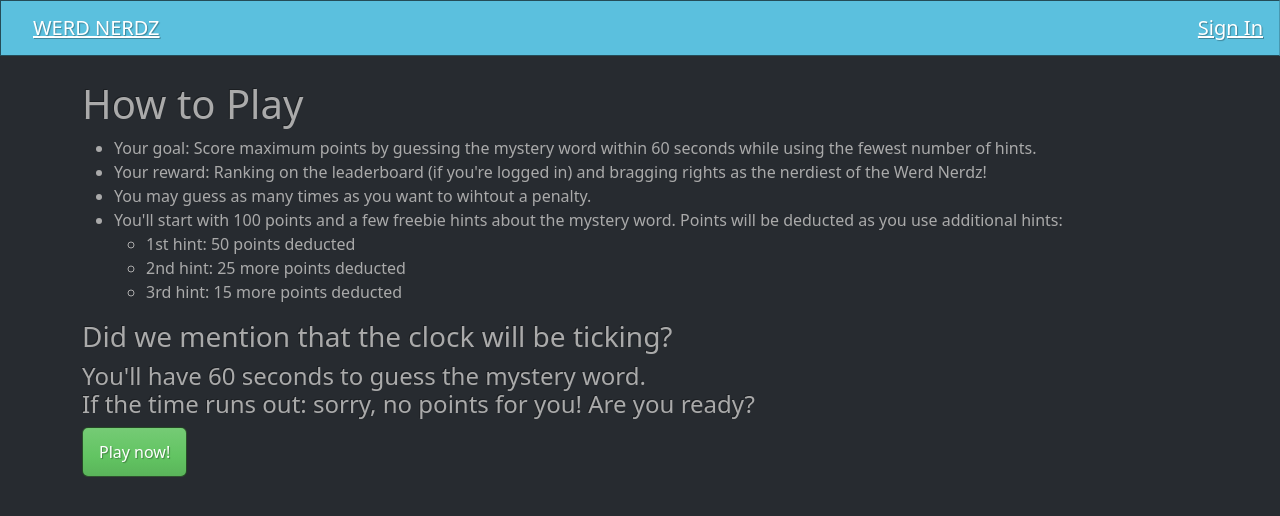
After one commit to tmflower/capstone-1, a Flask app: page /game/info in a window 1280 px wide. The commit adds this page. Shown: the top 516 px of the page. Run offline with Flask 2, Linux system fonts and the light colour scheme; some libraries are stand-ins or nearby versions.

Commit message:
add game routes and templates

```diff
--- a/app.py
+++ b/app.py
@@ -1,10 +1,11 @@
-from flask import Flask, render_template, redirect, flash, session
+from flask import Flask, render_template, redirect, flash, session, request, jsonify
 from flask_debugtoolbar import DebugToolbarExtension
 from psycopg2 import IntegrityError
-from models import db, connect_db, User
+from models import db, connect_db, User, Word
 from secret import KEY
 from forms import NewUserForm, UserLoginForm
 from sqlalchemy.exc import IntegrityError
+import requests, json
 
 app = Flask(__name__)
 
@@ -19,7 +20,6 @@ connect_db(app)
 
 # db.drop_all()
 # db.create_all()
-
 
 BASE_URL = "https://wordsapiv1.p.rapidapi.com/words/"
 
@@ -36,7 +36,7 @@ def home_page():
 
 @app.route('/signup', methods=["GET", "POST"])
 def user_signup():
-    """Allows a new user to sign up for a free account."""
+    """Allows a new user to sign up for a free account when a unique username and valid password is submitted."""
     form = NewUserForm()
     if form.validate_on_submit():
         try:
@@ -50,7 +50,7 @@ def user_signup():
             session["user_id"] = user.id
 
             flash(f"You have created an account, {username}!", "success")
-            return redirect('/game')
+            return redirect('/game/info')
 
         except IntegrityError:
             flash("Sorry, that username is already taken. Please try another one.", "warning")
@@ -72,12 +72,13 @@ def user_login():
         if user:
             session["user_id"] = user.id
             flash(f"You are logged in, {username}!", "success")
-            return redirect('/game')
+            return redirect('/game/info')
 
         else:
             flash("Username or password not valid. Please try again.", "danger")
 
     return render_template('login.html', form=form)
+
 
 @app.route('/logout')
 def user_logout():
@@ -86,7 +87,66 @@ def user_logout():
     return redirect('/')
 
 
-@app.route('/game')
+@app.route('/game/info')
 def game_overview():
     """Displays instructions/rules for game and start button."""
-    return render_template('game.html')
+    return render_template('game-info.html')
+
+
+@app.route('/game/play')
+def game_play():
+    """Initiates game by getting a random word from Words API with the given parameters"""
+
+    querystring = {"lettersmin":"6","lettersMax":"10","syllablesMin":"2","syllablesMax":"6","frequencymin":"2.00","frequencymax":"5.00","hasDetails":"definitions", "hasDetails":"synonyms", "random":"true"}
+
+    response = requests.request("GET", BASE_URL, headers=HEADERS, params=querystring)
+    data = response.json()
+    print(data)
+
+    mystery_word = Word(
+    word = data['word'],
+    pos = data['results'][0]['partOfSpeech'],
+    syllable_count = data['syllables']['count'],
+    definition = data['results'][0]['definition'],
+    synonyms = data['results'][0]['synonyms']
+    )
+
+    db.session.add(mystery_word)
+    db.session.commit()
+
+    synonyms = data['results'][0]['synonyms']
+
+    session['word'] = mystery_word.word
+
+    return render_template('/game-play.html', word=mystery_word, synonyms=synonyms)
+
+
+@app.route('/game/check-guess', methods=["GET","POST"])
+def check_guess():
+    """Checks if user has guessed the word and provide feedback accordingly"""
+    guess = request.args['guess']
+    return jsonify(guess)
+
+
+@app.route('/game/get-score', methods=["POST"])
+def get_score():
+    """Get final score when game ends"""
+    output = request.get_json()
+    print(f"**************************************{output}")
+    result = json.loads(output)
+    print(f"#######################################{result}")
+    score = result['score']
+    session['score'] = score
+    print(f"@@@@@@@@@@@@@@@@@@@@@@@@@@@@@@@@@@@@@@@{score}")
+    print(f"Session score is ${session['score']}%%%%%%%%%%%%%%%%%%%%%%%%%%%%%%%%%%%%%")
+    return result
+
+
+@app.route('/game/finish')
+def show_stats():
+    """Displays feedback and game stats when user guesses word correctly or time runs out."""
+    word = session['word']
+    print(f"WORD is {word}******************************************")
+    score = session['score']
+    print(f"SCORE is {score}********************************")
+    return render_template('game-finish.html', score=score, word=word)
--- a/forms.py
+++ b/forms.py
@@ -4,9 +4,9 @@ from wtforms import StringField
 from wtforms.validators import InputRequired, Length
 
 class NewUserForm(FlaskForm):
-    username = StringField("Username", validators=[InputRequired(), Length(min=5, max=15)])
+    username = StringField("Username", validators=[InputRequired(), Length(max=15)])
     password = StringField("Password", validators=[InputRequired(), Length(min=5, max=15)])
 
 class UserLoginForm(FlaskForm):
-    username = StringField("Username", validators=[InputRequired(), Length(min=5, max=15)])
+    username = StringField("Username", validators=[InputRequired(), Length(max=15)])
     password = StringField("Password", validators=[InputRequired(), Length(min=5, max=15)])
--- a/requirements.txt
+++ b/requirements.txt
@@ -1,6 +1,8 @@
 bcrypt==3.2.2
 blinker==1.4
+certifi==2022.5.18.1
 cffi==1.15.0
+charset-normalizer==2.0.12
 click==8.1.3
 dnspython==2.2.1
 Flask==2.1.2
@@ -9,6 +11,7 @@ Flask-DebugToolbar==0.13.1
 Flask-SQLAlchemy==2.5.1
 Flask-WTF==1.0.1
 greenlet==1.1.2
+idna==3.3
 importlib-metadata==4.11.4
 is-disposable-email==1.0.0
 itsdangerous==2.1.2
@@ -16,8 +19,10 @@ Jinja2==3.1.2
 MarkupSafe==2.1.1
 psycopg2==2.9.3
 pycparser==2.21
+requests==2.27.1
 SQLAlchemy==1.4.37
 typing-extensions==4.2.0
+urllib3==1.26.9
 Werkzeug==2.1.2
 WTForms==3.0.1
 wtforms-validators==1.0.0
--- a/static/app.js
+++ b/static/app.js
@@ -0,0 +1,143 @@
+let points;
+
+function startGame() {
+    points = 100;
+    $('#points').text(`Your points: ${points}`)
+    let counter = 10;
+    const timer = setInterval(function(){
+        console.log(counter);
+        $('#timer').text(`${counter}`);
+        counter--;
+        if (counter === 0) {
+            clearInterval(timer);
+            console.log('timer has stopped!')
+            score = 0;
+            getScore();
+            location.replace('/game/finish');
+        }
+    }, 1000);
+}
+
+// const playBtn = $('#play-btn');
+// playBtn.on('click', startGame());
+// $('#replay').on('click', startGame());
+
+
+const $guessForm = $('#check-guess')
+const $guess = $('#guess')
+
+$guessForm.on('submit', checkGuess);
+
+async function checkGuess(evt) {
+    evt.preventDefault();
+    let guess = $guess.val();
+    console.log(guess)
+
+    const resp = await axios.get(`/game/check-guess`, { params: { guess: guess } });
+    console.log(resp)
+    response = resp.config.params.guess
+    console.log(response)
+
+    let mysteryWord = $('#mystery-word').text()
+
+    if (guess === mysteryWord) {
+        $('#feedback').text("You guessed it!");
+        getScore();
+        location.assign('/game/finish')
+    }
+
+    else {
+        $('#feedback').text("Sorry, that's not it.");
+        $guessForm.trigger('reset')
+    }
+}
+
+const $hint1 = $('#hint-1');
+$hint1.on('click', showHint1);
+
+function showHint1() {
+
+    const $definition = $('#definition');
+    if (points === 100) {
+        $definition.removeClass('invisible');
+        points -= 50;
+        $('#points').text(`Your points: ${points}`)
+        $hint1.prop('disabled', true);
+    }
+    else if (points === 50) {
+        $definition.removeClass('invisible');
+        points -= 25;
+        $('#points').text(`Your points: ${points}`)
+        $hint1.prop('disabled', true);
+    }
+    else if (points === 25) {
+        $definition.removeClass('invisible');
+        points -= 15
+        $('#points').text(`Your points: ${points}`)
+        $hint1.prop('disabled', true);
+    }
+}
+
+const $hint2 = $('#hint-2')
+$hint2.on('click', showHint2);
+
+function showHint2() {
+    const $synonyms = $('#synonyms');
+    if (points === 100) {
+        $synonyms.removeClass('invisible');
+        points -= 50;
+        $('#points').text(`Your points: ${points}`)
+        $hint2.prop('disabled', true);
+    }
+    else if (points === 50) {
+        $synonyms.removeClass('invisible');
+        points -= 25;
+        $('#points').text(`Your points: ${points}`)
+        $hint2.prop('disabled', true);
+    }
+    else if (points === 25) {
+        $synonyms.removeClass('invisible');
+        points -= 15;
+        $('#points').text(`Your points: ${points}`)
+        $hint2.prop('disabled', true);
+    }
+}
+
+const $hint3 = $('#hint-3')
+$hint3.on('click', showHint3);
+
+function showHint3() {
+    const $firstLetter = $('#first-letter');
+    if (points === 100) {
+        $firstLetter.removeClass('invisible');
+        points -= 50;
+        $('#points').text(`Your points: ${points}`)
+        $hint3.prop('disabled', true);
+    }
+    else if (points === 50) {
+        $firstLetter.removeClass('invisible');
+        points -= 25;
+        $('#points').text(`Your points: ${points}`)
+        $hint3.prop('disabled', true);
+    }
+    else if (points === 25) {
+        $firstLetter.removeClass('invisible');
+        points -= 15;
+        $('#points').text(`Your points: ${points}`)
+        $hint3.prop('disabled', true);
+    }
+}
+
+
+function getScore() {
+    let score = points;
+    const dict_values = {score, score};
+    const s = JSON.stringify(dict_values);
+    console.log(s);
+    // window.alert(s);
+    $.ajax({
+        url:'/game/get-score',
+        type: "POST",
+        contentType: "application/json",
+        data: JSON.stringify(s)});
+}
--- a/templates/base.html
+++ b/templates/base.html
@@ -4,12 +4,16 @@
     <meta charset="UTF-8">
     <meta http-equiv="X-UA-Compatible" content="IE=edge">
     <meta name="viewport" content="width=device-width, initial-scale=1.0">
-    <link rel="stylesheet" href="https://cdn.jsdelivr.net/npm/bootswatch@5.1.3/dist/yeti/bootstrap.min.css">
+    <link rel="stylesheet" href="https://cdn.jsdelivr.net/npm/bootswatch@5.1.3/dist/slate/bootstrap.min.css">
     <title></title>
 </head>
 <body>
     <nav class="navbar navbar-brand bg-info"> <a class="px-3" href="/">WERD NERDZ</a>
-    <form class="navbar-form navbar-right"><a href="/login">Login</a></form>
+        {% if 'user_id' in session: %}
+            <form class="navbar-form navbar-right"><a href="/logout">Sign Out</a></form>
+        {% else: %}
+            <form class="navbar-form navbar-right"><a href="/login">Sign In</a></form>
+        {% endif %}
 </nav>
         <div class="container mt-4">
 
@@ -19,6 +23,6 @@
         </div>
     <script src="//ajax.googleapis.com/ajax/libs/jquery/1.9.1/jquery.min.js"></script>
     <script src="https://unpkg.com/axios/dist/axios.js"></script>
-    <script src="/static/words.js"></script>
+    <script src="/static/app.js"></script>
 </body>
 </html>
--- /dev/null
+++ b/templates/game-info.html
@@ -0,0 +1,21 @@
+{% extends 'base.html' %}
+{% block content %}
+<h1>How to Play</h1>
+<ul>
+    <li>Your goal: Score maximum points by guessing the mystery word within 60 seconds while using the fewest number of hints.</li>
+    <li>Your reward: Ranking on the leaderboard (if you're logged in) and bragging rights as the nerdiest of the Werd Nerdz!</li>
+    <li>You may guess as many times as you want to wihtout a penalty.</li>
+    <li>You'll start with 100 points and a few freebie hints about the mystery word. Points will be deducted as you use additional hints:</li>
+    <ul>
+        <li>1st hint: 50 points deducted</li>
+        <li>2nd hint: 25 more points deducted</li>
+        <li>3rd hint: 15 more points deducted</li>
+    </ul>
+</ul>
+
+<h3>Did we mention that the clock will be ticking?</h3>
+<h4>You'll have 60 seconds to guess the mystery word.<br>If the time runs out: sorry, no points for you! Are you ready?</h4>
+<form action='/game/play'>
+    <button id="play-btn" class="btn btn-success">Play now!</button>
+</form>
+{% endblock %}
--- a/templates/home.html
+++ b/templates/home.html
@@ -2,8 +2,8 @@
 {% block content %}
 <h1>Welcome to Werd Nerdz!</h1>
 <h3>What would you like to do today?</h3>
-<form action='/game'>
-    <button class="btn btn-success">Play now!</button>
+<form action='/game/info'>
+    <button class="btn btn-success">Play game!</button>
 </form>
 <form action='/login'>
     <button class="btn btn-success">Log in</button>
```
Also changed, not shown: notes.md (+25 -2 lines), templates/game-finish.html (added, +9 -0 lines), templates/game-play.html (added, +46 -0 lines), templates/game.html (deleted, +0 -12 lines).
